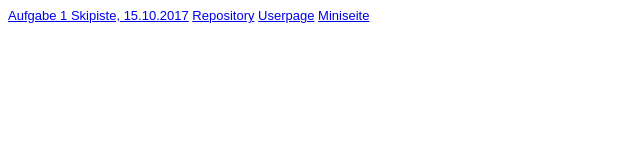
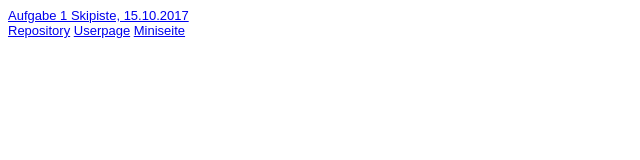
Before and after one commit to AnjaOtt/AnjaOtt.github.io, a plain HTML site: page Steckbrief/steckbrief.htm in a window 1280 px wide. Shown: the whole page, without its empty margins (0-640 px from the left). Drawn offline with Linux system fonts and the light colour scheme.

Commit message:
steckbrief 01

```diff
--- a/Steckbrief/steckbrief.htm
+++ b/Steckbrief/steckbrief.htm
@@ -14,7 +14,7 @@ body {
 <body>
 	<!-- Hier die Links zu den gelösten Aufgaben einstellen, aktuelle oben, alte stehen lassen! Format: Aufgabenbezeichnung, Datum -->
 
-<a href="https://anjaott.github.io/EIA2/01/skipiste.html" target="_blank" >Aufgabe 1 Skipiste, 15.10.2017</a>
+<a href="https://anjaott.github.io/EIA2/01/skipiste.html" target="_blank" >Aufgabe 1 Skipiste, 15.10.2017</a><br>
 <a href="https://github.com/AnjaOtt/EIA2" target="_blank" >Repository</a>
 <a href="https://anjaott.github.io/EIA2/index.html" target="_blank" >Userpage</a>
 <a href="https://anjaott.github.io/EIA2/00/miniseite.html" target="_blank" >Miniseite</a><br>
```
